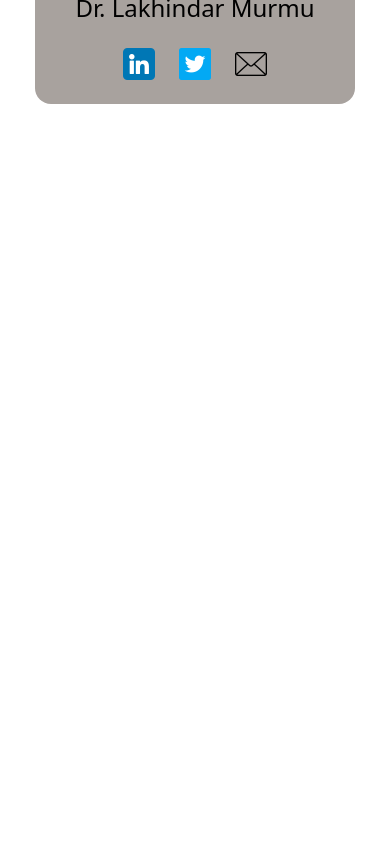
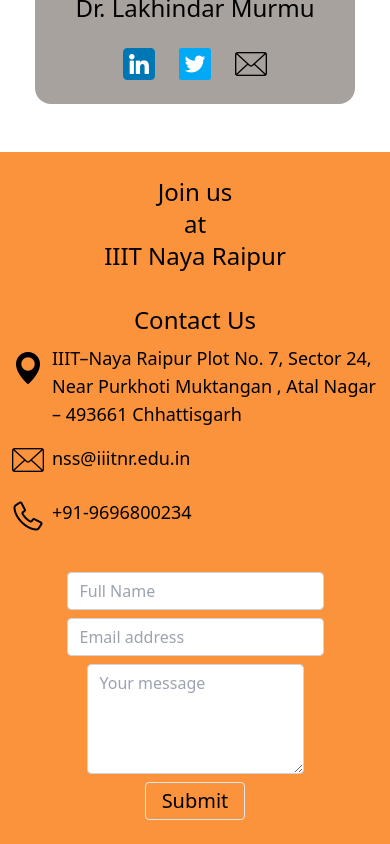
Before and after one commit to Student-Activity-Center-IIIT-NR/NSS-IIITNR-Website, a React (Create React App) app: page /team in a window 390 px wide. Shown: the part 7948-8792 px from the top of the page. Before the commit the page ends 8052 px from the top, so only its background shows below. Built offline with nearby package versions, Linux system fonts and the light colour scheme.

Commit message:
Footer ready

```diff
--- a/src/App.js
+++ b/src/App.js
@@ -1,4 +1,5 @@
 import { BrowserRouter, Route, Routes } from "react-router-dom";
+import Footer from "./components/Footer";
 import Navbar from "./components/Navbar";
 import Gallery from "./gallery/Gallery";
 import Teams from "./teams/Teams";
@@ -11,6 +12,7 @@
         <Route path="/team" element={<Teams />} />
         <Route path="/gallery" element={<Gallery />} />
       </Routes>
+      <Footer />
     </BrowserRouter>
   );
 };
--- /dev/null
+++ b/src/components/Footer.js
@@ -0,0 +1,107 @@
+import React from "react";
+
+const Footer = () => {
+  return (
+    <>
+      <footer className="container max-w-full py-6 bg-orange-400 mt-12 mx-auto lg:py-10 lg:px-10 text-2xl md:text-4xl lg:text-6xl">
+        <div className="max-w-full flex flex-col px-3 lg:space-x-11 lg:flex-row lg:justify-around">
+          <div className="flex flex-col text-2xl md:text-4xl lg:text-5xl text-center lg:text-left lg:max-w-sm">
+            <h3>
+              Join us <br /> at <br /> IIIT Naya Raipur
+            </h3>
+          </div>
+          <div className="flex flex-col text-2xl pt-8 lg:pt-0 md:text-4xl lg:pl-0 lg:ml-0 lg:text-5xl text-center lg:text-left lg:max-w-md">
+            <h3 className="pb-2">Contact Us</h3>
+            <div className="flex flex-col text-lg justify-center text-center space-y-2 lg:text-left">
+              <div className="flex flex-row space-x-2">
+                <img
+                  src="./assets/location-pin.png"
+                  className="h-12 py-2"
+                  alt=""
+                />
+                <p className="text-left">
+                  IIIT–Naya Raipur Plot No. 7, Sector 24, Near Purkhoti
+                  Muktangan , Atal Nagar – 493661 Chhattisgarh
+                </p>
+              </div>
+              <div className="flex flex-row space-x-2">
+                <img src="./assets/envelope.png" className="h-12 py-2" alt="" />
+                <p className="pt-2">nss@iiitnr.edu.in</p>
+              </div>
+              <div className="flex flex-row space-x-2 items-center">
+                <img src="./assets/phone.png" className="h-12 py-2" alt="" />
+                <p className="pb-2">+91-9696800234</p>
+              </div>
+            </div>
+          </div>
+          <div className="lg:max-w-sm flex flex-col items-center lg:items-start pt-8 lg:pt-0 space-y-2">
+            <input
+              type="text"
+              class="
+              w-7xl
+              px-3
+              py-1.5
+              text-base
+              font-normal
+              text-gray-700
+              bg-white bg-clip-padding
+              border border-solid border-gray-300
+              rounded
+              transition
+              ease-in-out
+              m-0
+              focus:text-gray-700 focus:bg-white focus:border-blue-600 focus:outline-none
+            "
+              placeholder="Full Name"
+            />
+            <input
+              type="email"
+              class="
+              w-7xl
+              px-3
+              py-1.5
+              text-base
+              font-normal
+              text-gray-700
+              bg-white bg-clip-padding
+              border border-solid border-gray-300
+              rounded
+              transition
+              ease-in-out
+              m-0
+              focus:text-gray-700 focus:bg-white focus:border-blue-600 focus:outline-none
+            "
+              placeholder="Email address"
+            />
+            <textarea
+              type="text"
+              rows="4"
+              cols="19"
+              class="
+              w-7xl
+              px-3
+              py-1.5
+              text-base
+              font-normal
+              text-gray-700
+              bg-white bg-clip-padding
+              border border-solid border-gray-300
+              rounded
+              transition
+              ease-in-out
+              m-0
+              focus:text-gray-700 focus:bg-white focus:border-blue-600 focus:outline-none
+            "
+              placeholder="Your message"
+            />
+            <button className="rounded border text-xl mx-auto px-4 py-1">
+              Submit
+            </button>
+          </div>
+        </div>
+      </footer>
+    </>
+  );
+};
+
+export default Footer;
--- a/src/teams/Teams.js
+++ b/src/teams/Teams.js
@@ -40,7 +40,7 @@
       {/* Volunteers */}
       <section
         id="senior-vol"
-        className="container flex flex-col max-w-full items-center px-6 mx-auto mt-10 space-y-0 md:space-y-0"
+        className="container flex flex-col max-w-7xl items-center px-6 mx-auto mt-10 space-y-0 md:space-y-0"
       >
         <h3 className="max-w-lg text-4xl font-bold text-center md:text-5xl mb-6">
           Senior Volunteer
@@ -57,7 +57,7 @@
       </section>
       <section
         id="junior-vol"
-        className="container flex flex-col max-w-full items-center px-6 mx-auto mt-10 space-y-0 md:space-y-0"
+        className="container flex flex-col max-w-7xl items-center px-6 mx-auto mt-10 space-y-0 md:space-y-0"
       >
         <h3 className="max-w-lg text-4xl font-bold text-center md:text-5xl mb-6 mt-6">
           Junior Volunteer
```
Also changed, not shown: public/assets/location-pin.png (added), public/assets/phone.png (added).
